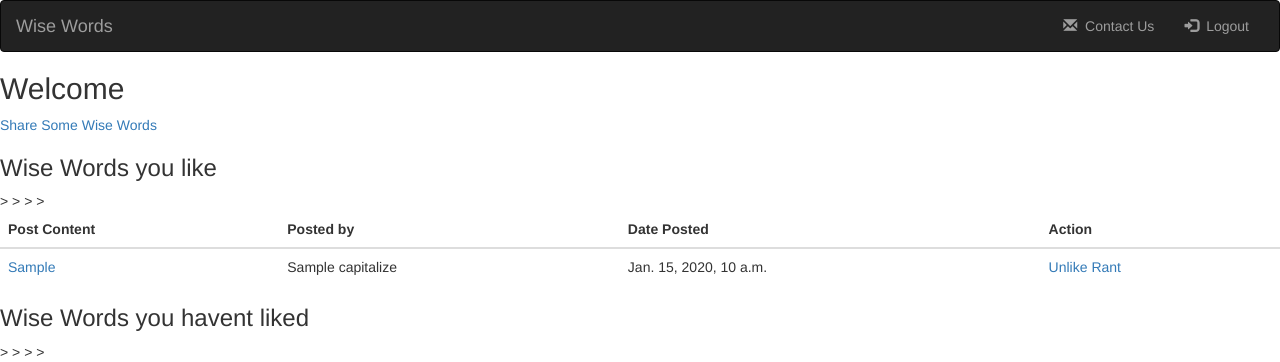
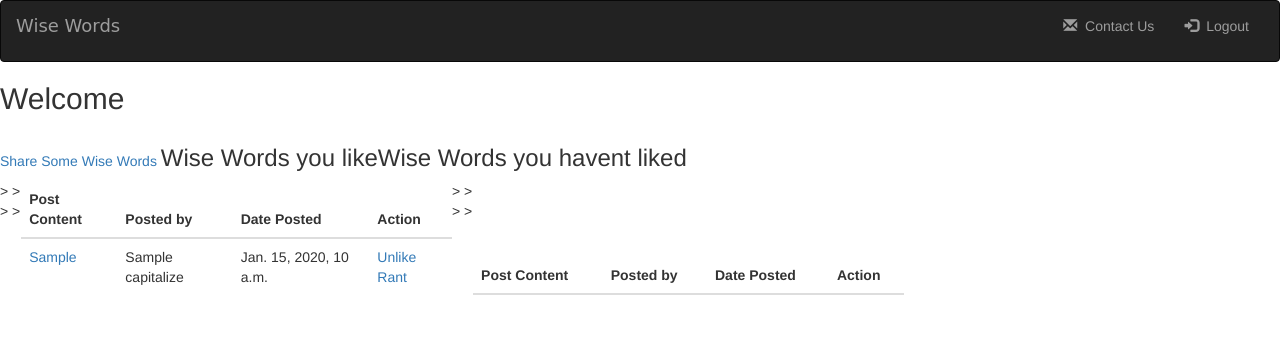
Before and after one commit to yzyasir/WiseWords, a Django app: template wise_words_app/templates/homepage.html in a window 1280 px wide. Shown: the top 362 px of the page. Run offline with Django 3.2, Linux system fonts and the light colour scheme; tables that the repository leaves empty hold one stand-in row (values such as "Sample post"); the template is opened without the code that fills it: values that come from a table or form of the project are taken from there, most other values are stand-ins (such as "Sample title", 1, 10 or a date in 2020); lists and menus that the app fills with data are empty; some libraries are stand-ins or nearby versions.

Commit message:
trying to do css but failing

```diff
--- a/wise_words_app/static/style/style.css
+++ b/wise_words_app/static/style/style.css
@@ -74,4 +74,5 @@
 
 .duo {
     display: inline-flex;
+    /* justify-content: space-between; */
 }
--- a/wise_words_app/templates/homepage.html
+++ b/wise_words_app/templates/homepage.html
@@ -6,9 +6,15 @@
   <meta name="viewport" content="width=device-width, initial-scale=1.0">
   <title>Like Posts</title>
 
+  <!-- Need this to style CSS-->
+  {% load static %}
+  <link rel="stylesheet" href="{% static 'style/style.css' %}">
+  <!-- Need this to style CSS -->
+
   <!-- Need this for BootStrap -->
   <link rel="stylesheet" href="https://maxcdn.bootstrapcdn.com/bootstrap/3.3.6/css/bootstrap.min.css">
   <!-- Need this for BootStrap -->
+
 </head>
 
 <body>
@@ -50,11 +56,15 @@
     </nav>
   </div>
 
-  <h2>Welcome {{loggedInUser.firstName}}</h2>
-  <a href="/addPost">Share Some Wise Words</a>
-  <!-- <p>{{allPosts}}</p>  Just checking if it works  -->
+    <h2>Welcome {{loggedInUser.firstName}}</h2>
+    <a href="/addPost">Share Some Wise Words</a>
+    <!-- <p>{{allPosts}}</p>  Just checking if it works  -->
 
-  <h3>Wise Words you like</h3>
+  <div class="duo">
+    <h3>Wise Words you like</h3>
+    <h3>Wise Words you havent liked</h3>
+  </div>
+
   <div class="duo">
     <table class="table table-hover">
       <thead>
@@ -81,7 +91,6 @@
       {% endfor%}
     </table>
 
-    <h3>Wise Words you havent liked</h3>
     <table class="table table-hover">
       <thead class="thead-dark">
         <tr>
```
Also changed, not shown: db.sqlite3.
